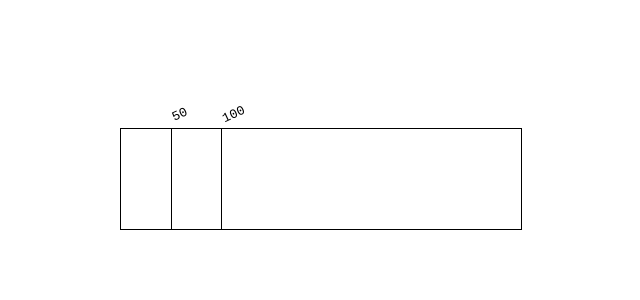
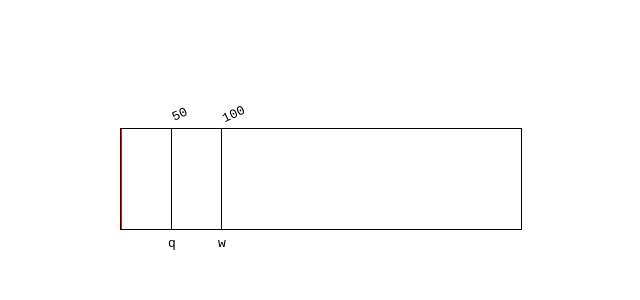
Before and after one commit to GradyCongdon/freqinput, a React (Create React App) app: page / in a window 1280 px wide. Shown: the top 300 px of the page, without its empty margins (319-959 px from the left). Built offline with nearby package versions, Linux system fonts and the light colour scheme.

Commit message:
splits funcs, janky keyboard labels

```diff
--- a/src/FreqInput.js
+++ b/src/FreqInput.js
@@ -1,58 +1,32 @@
 import React, {useState} from 'react';
+import { getLineX } from './events';
 import Line from './Line';
 import './FreqInput.css';
 
-const log = (...m) => console.log(...m);
-const $ = (sel) => document.querySelector(sel);
-
-const getRelativeMouse = (event, parent) => {
-  const box = parent.getBoundingClientRect();
-  return {
-    ...box,
-    left: event.clientX - box.left,
-    top: event.clientY - box.top,
-  }
-};
-
-const getLineX = (e) => {
-      const f = $('#freqInput');
-      let {left} = getRelativeMouse(e, f);
-      let x = left - lineWidth;
-      return x;
-};
-
-const lineWidth = 9 / 2 + 1;
 function FreqInput() {
   const [lines, setLines] = useState([50,100]);
-  const [selectedLine, setSelectedLine] = useState();
-  const [tempLine, setTempLine] = useState();
+  const [activeLine, setActiveLine] = useState();
 
   const moveLine = (e) => {
     const x = (e.buttons === 1) ? getLineX(e) : null;
     if (x) {
-      setTempLine(x);
+      setActiveLine(x);
     }
   }
+
   const placeLine = (e) => {
       const x = getLineX(e);
       if (x && !lines.includes(x) ) {
         setLines([...lines, x]);
-        setTempLine(null);
+        setActiveLine(null);
       }
-  }
-
-  const onSelectLine = (e) => {
-    log('wtf');
-  }
-  let selected = false;
-  const makeLine = (line, i) => {
-    if (!line) return;
-    const key = `${line}--${i}`;
-    return (<Line key={key} selected={selected} onSelectLine={onSelectLine} line={line}/>);
   };
-  const lineElements = lines.map(makeLine);
-  selected = true;
-  const tempLineElement = makeLine(tempLine);
+  const keys = [']','[','p','o','i','u','y','t','r','e','w','q'];
+  const Lines = lines.map((line, i) => {
+    const k = keys.pop();
+    return (<Line key={k} keyboard={k} onSelectLine={setActiveLine} line={line}/>)
+  });
+  const ActiveLine = (<Line key="active" selected="true" line={activeLine}/>);
   return (
     <div
       id="freqInput"
@@ -61,8 +35,8 @@ function FreqInput() {
       onMouseDown={moveLine}
       onMouseUp={placeLine}
     >
-      {lineElements}
-      {tempLineElement}
+      {Lines}
+      {ActiveLine}
     </div>
   );
 }
--- a/src/Line.css
+++ b/src/Line.css
@@ -1,3 +1,4 @@
+
 .line {
   display: inline-block;
   width: 1px;
@@ -10,15 +11,30 @@
   cursor: pointer;
 }
 
+.selected {
+  color: red;
+  background-color: red;
+  border-color: red;
+}
+
 .line label {
   margin: 5px;
   display: block;
   position: absolute;
   border-radius: 100%;
   font-family: monospace;
+  text-align: center;
   padding: 2px;
+  background-color: white;
+}
+.freq {
   top: -29px;
   left: -6px;
   transform: rotate(-25deg);
-  background-color: white;
 }
+
+.keyboard {
+  top: 100px;
+  left: -10px;
+  transform: rotate(0);
+}
--- a/src/Line.js
+++ b/src/Line.js
@@ -2,24 +2,24 @@ import React from 'react';
 import './Line.css';
 
 function Line(props) {
-    const {line, setSelectedLine, selected} = props;
-    const color = selected ? 'red' : 'black';
+    const {line, setSelectedLine, selected, keyboard} = props;
+    const classNames = ["line", selected ? "selected" : ''].join(' ');
     const styles = {
       transform: `translateX(${line}px)`,
-      color,
-      backgroundColor: color,
-      borderColor: color
     };
     return (
-     <div className="line"
+     <div className={classNames}
           id={line}
           onClick={setSelectedLine}
           style={styles}
           data-freq={line}
+          keyboard={keyboard}
       >
-        <label>{line}</label>
+        <label className="freq">{line}</label>
+        <label className="keyboard">{keyboard}</label>
       </div>
     );
 }
 
+
 export default Line;
--- /dev/null
+++ b/src/events.js
@@ -0,0 +1,15 @@
+import {clamp} from './util';
+
+export const getRelativeMouse = (event, parent) => {
+  parent = parent || event.currentTarget;
+  const box = parent.getBoundingClientRect();
+  box['x'] = event.clientX - box.x;
+  box['y'] = event.clientY - box.y;
+  return box;
+};
+
+export const getLineX = (e, border = 1) => {
+      let {x, width} = getRelativeMouse(e);
+      x = clamp(Math.round(x), 0, width);
+      return x;
+};
--- /dev/null
+++ b/src/util.js
@@ -0,0 +1,3 @@
+export const log = (...m) => console.log(...m);
+export const $ = (sel) => document.querySelector(sel);
+export const clamp = (num, min, max) => num <= min ? min : num >= max ? max : num;
```
